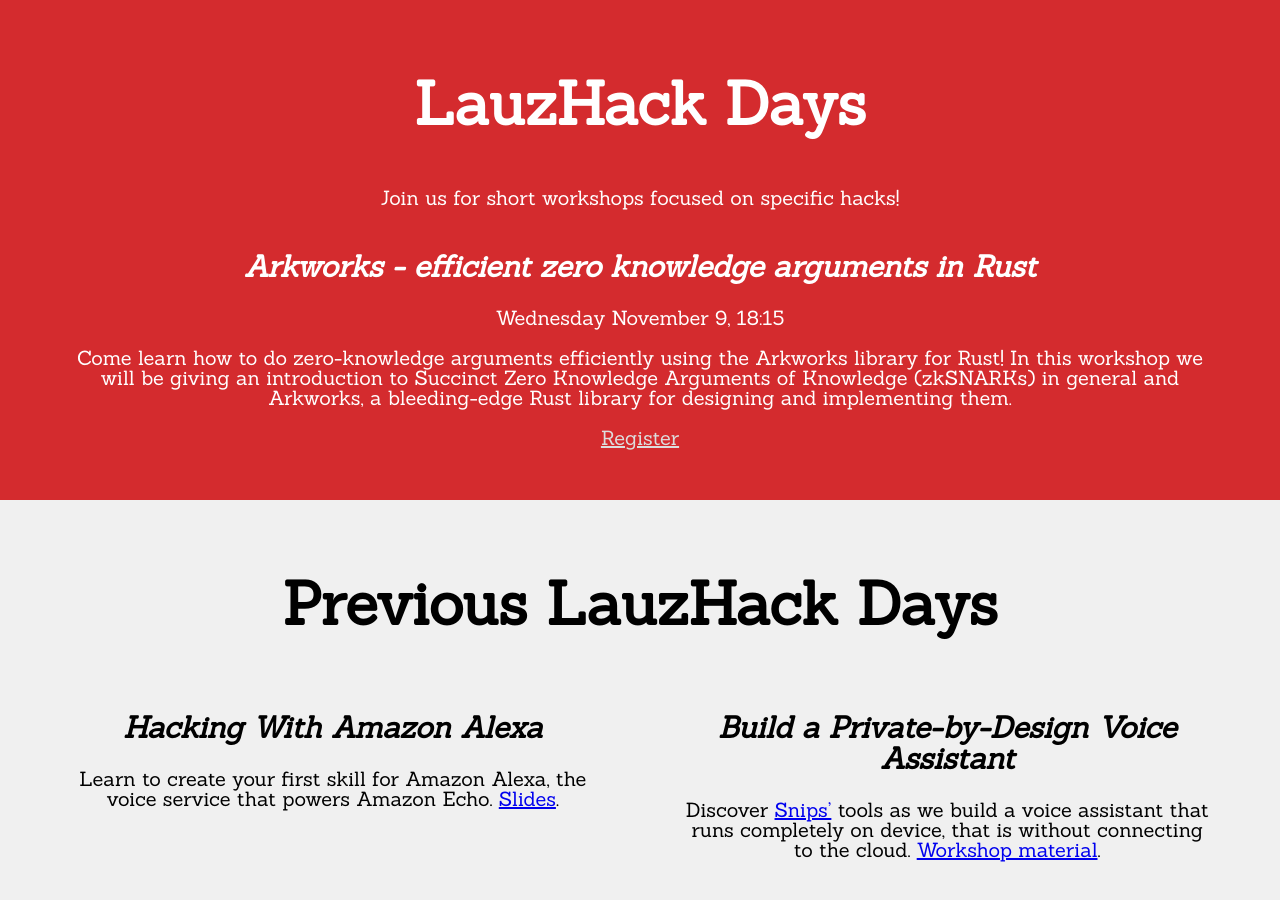
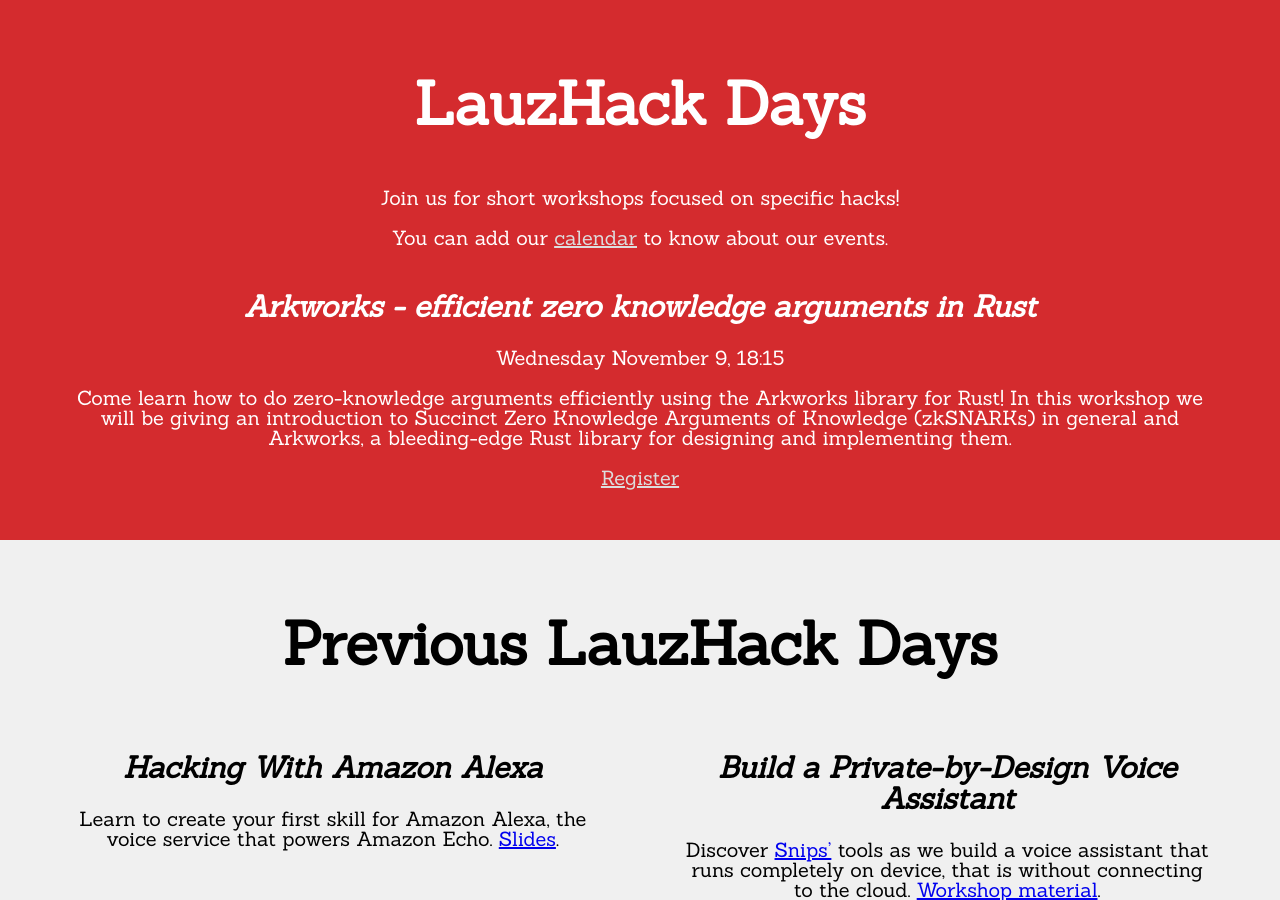
Before and after one commit to LauzHack/LauzHack.github.io, a Jekyll site: the page built from workshops.html, in a window 1280 px wide and 900 px high. Built offline with Jekyll 4.4.1, drawn with Linux system fonts in a browser that asks for light colours.

Commit message:
Add calendar to workshops

```diff
--- a/_data/workshops.yml
+++ b/_data/workshops.yml
@@ -6,10 +6,8 @@ name: LauzHack Days
 # Workshops description
 description: Join us for short workshops focused on specific hacks!
 
-# Newsletter for workshops using MailChimp
-# Get those from the MailChimp embed - the form action and the 'real people should not fill this' input name
-mailchimp_action: 'https://lauzhack.us14.list-manage.com/subscribe/post?u=58e344e5cc77ae96251a8ef7d&amp;id=c5f91ec5f4'
-mailchimp_bot_input: 'b_58e344e5cc77ae96251a8ef7d_c5f91ec5f4'
+# Calendar ICS link, optional
+calendar: https://calendar.google.com/calendar/ical/ba66fc8d7f12874a798423297edbbe4058dacd0f4b048d5fcf37eaebc61c669d%40group.calendar.google.com/public/basic.ics
 
 # All past and future workshops
 # Workshops have a date (in structured form), a signup link, and a description.
--- a/workshops.html
+++ b/workshops.html
@@ -8,6 +8,10 @@ layout: default
   <h1>{{ site.data.workshops.name }}</h1>
 
   {{ site.data.workshops.description | markdownify }}
+
+  {% if site.data.workshops.calendar %}
+    <p>You can add our <a href="{{ site.data.workshops.calendar }}">calendar</a> to know about our events.</p>
+  {% endif %}
 
   <div class="items-container">
     {% for workshop in site.data.workshops.items %}
@@ -25,29 +29,6 @@ layout: default
     {% endfor %}
   </div>
 </section>
-<!--<section>
-  <h1>Newsletter</h1>
-  <div>
-    Subscribe to our newsletter to be informed of future {{ site.data.workshops.name }}!
-  </div>
-  <div class="newsletter">
-    <form action="{{ site.data.workshops.mailchimp_action }}"
-          method="post"
-          id="mc-embedded-subscribe-form"
-          name="mc-embedded-subscribe-form"
-          class="validate"
-          novalidate>
-      <div id="mc_embed_signup_scroll">
-        <input type="email" value="" name="EMAIL" class="email" id="mce-EMAIL" placeholder="email address" required>
-        <!- real people should not fill this in and expect good things - do not remove this or risk form bot signups ->
-        <div style="position: absolute; left: -5000px;" aria-hidden="true">
-          <input type="text" name="{{ site.data.workshops.mailchimp_bot_input }}" tabindex="-1" value="">
-        </div>
-        <input type="submit" value="Subscribe" name="subscribe" id="mc-embedded-subscribe" class="button">
-      </div>
-    </form>
-  </div>
-</section>-->
 {% assign has_previous = false %}
 {% for workshop in site.data.workshops.items %}
   {% capture dateunix %}{{ workshop[1].date | date: '%s' | plus: 0 }}{% endcapture %}
```
